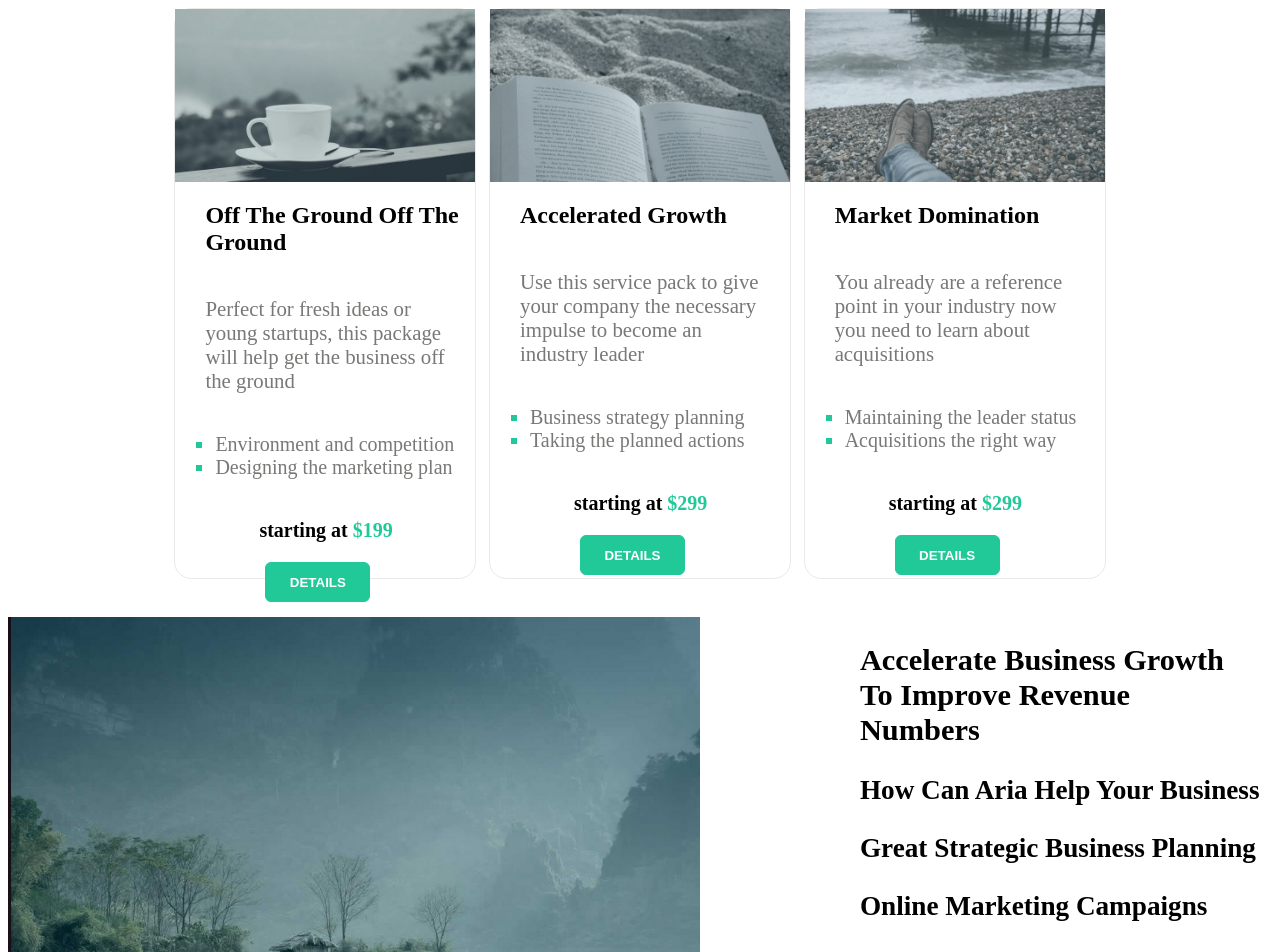
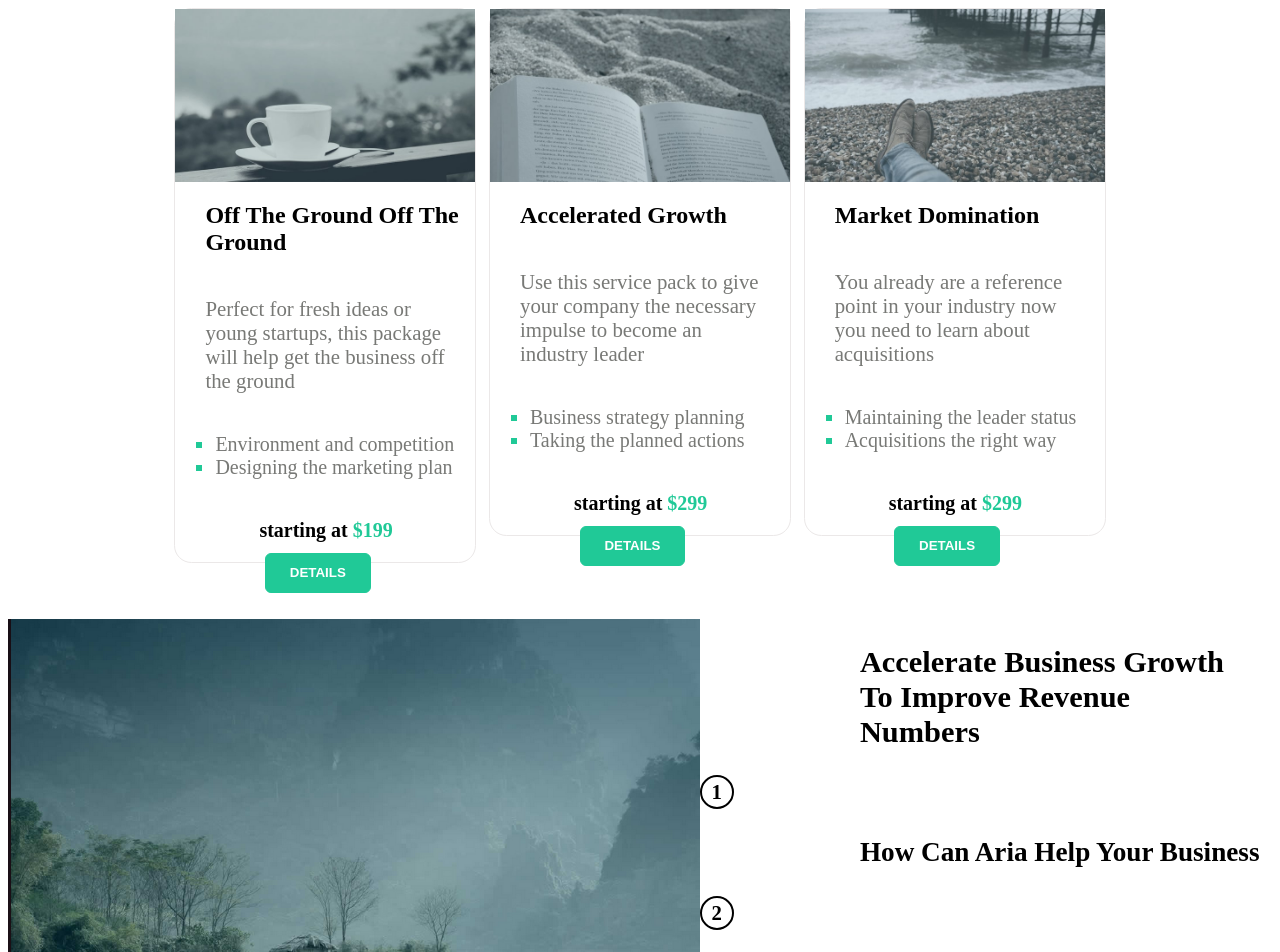
Before and after one commit to niturao123/reactlearningupdate, a React (Vite) app: page / in a window 1280 px wide. Shown: the top 952 px of the page. Built offline with nearby package versions, Linux system fonts and the light colour scheme.

Commit message:
css changes in some file

```diff
--- a/src/App.css
+++ b/src/App.css
@@ -4,7 +4,7 @@
   width: 35%;
   height: 40px;
   margin-left: 30%;
-  margin-bottom: -8%;
+  margin-top: -90rem;
   color: white;
   background-color: #20c997;
   border: 0.9px solid #20c997;
--- a/src/component/Price.jsx
+++ b/src/component/Price.jsx
@@ -1,6 +1,7 @@
 import "../styling.css/Price.css"
 export const PriceCard = ({ image, heading, para, listItems, subheading }) => {
     return (
+        <div>
         <div className="container">
             <img src={image} alt="A coffee cup" />
             <h2>{heading}</h2>
@@ -13,7 +14,10 @@ export const PriceCard = ({ image, heading, para, listItems, subheading }) => {
                 }
             </ul>
             <h3> starting at  <span>{subheading} </span></h3>
-            <button>DETAILS</button>
+        </div>
+        <div>
+        <button>DETAILS</button>
+        </div>
         </div>
 
     )
--- a/src/component/Tree.jsx
+++ b/src/component/Tree.jsx
@@ -12,6 +12,8 @@ export const Tree = () => {
             </div>
             <div>
                 <h2>Accelerate Business Growth To Improve Revenue Numbers</h2>
+                <div className="circle">1</div>
+
                 <h3 className="heading" onClick={() => handleClick(0)}>
                     How Can Aria Help Your Business
                 </h3>
@@ -20,6 +22,8 @@ export const Tree = () => {
                         At Aria solutions, we've taken the consultancy concept one step further by offering a full-service management organization with expertise.
                     </p>
                 )}
+                          <div className="circle">2</div>
+
                 <h3 className="heading" onClick={() => handleClick(1)}>
                     Great Strategic Business Planning
                 </h3>
@@ -28,6 +32,8 @@ export const Tree = () => {
                         Aria partners with businesses to business growth and development ideas including environment analysis, plan execution, and evaluation.
                     </p>
                 )}
+                          <div className="circle">3</div>
+
                 <h3 className="heading" onClick={() => handleClick(2)}>
                     Online Marketing Campaigns
                 </h3>
--- a/src/styling.css/Price.css
+++ b/src/styling.css/Price.css
@@ -8,6 +8,9 @@
  }
 h2{
     margin-left: 10%;
+}
+.container h3:hover{
+color: black;
 }
 p{
     color: #787976;
--- a/src/styling.css/Team.css
+++ b/src/styling.css/Team.css
@@ -7,3 +7,23 @@ font-size: 1.5em;
 .logo:hover{
     color: #20c997;
 }
+.circle {
+    width: 30px;
+    height: 30px;
+    display: flex;
+    justify-content: center;
+    align-items: center;
+    background-color: white;
+    color: black;
+    border-radius: 50%;
+    font-size: 1.3em;
+    font-weight: bold;
+    border: 2px solid black;
+    margin-right: 10px;
+    margin-bottom: 5%;
+
+  }
+  .circle:hover{
+    color: #20c997;
+    border: 2px solid #20c997;
+  }
```
